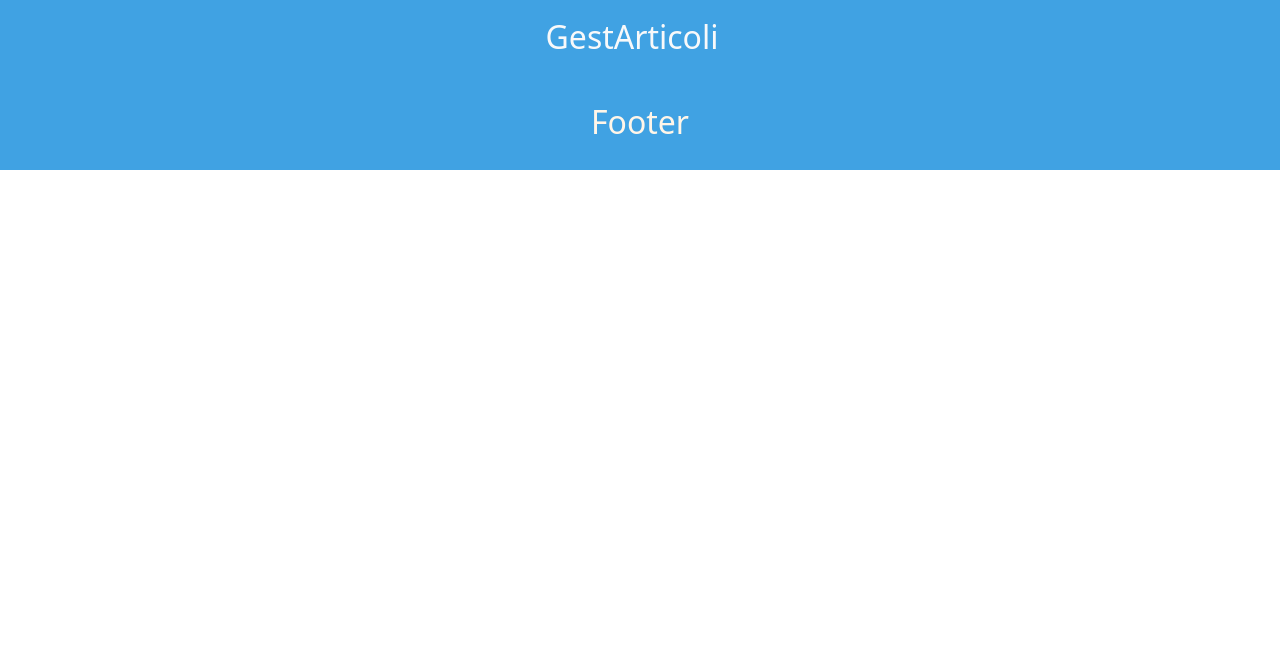
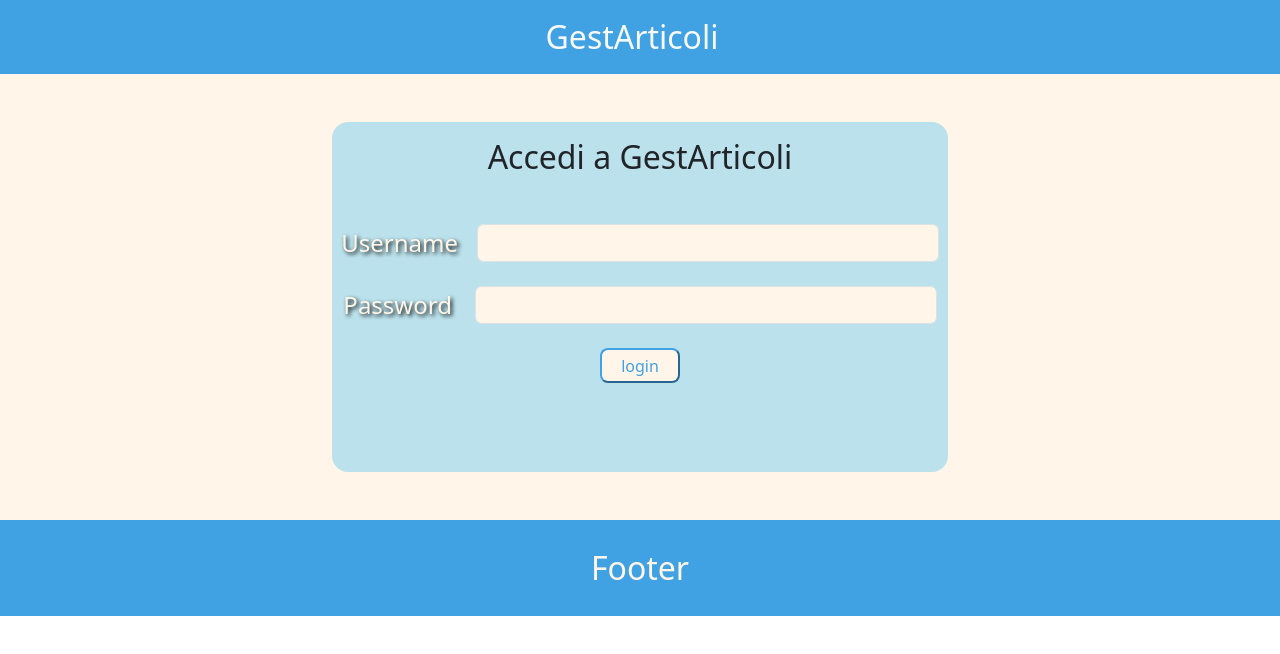
Before and after one commit to rcelani/GestArticoli, an Angular app: page /login in a window 1280 px wide. Before the commit this address led to /. Shown: the top 654 px of the page. Built offline with nearby package versions, Linux system fonts and the light colour scheme.

Commit message:
installazione json-server, simulazione mock-data e implementazione del Authenticathion Service e nuova gestione del metodo Login

```diff
--- /dev/null
+++ b/mock-data/db.json
@@ -0,0 +1,16 @@
+{
+    "users": [
+        {
+            "id": 1,
+            "username": "admin",
+            "password": "admin",
+            "role": "admin"
+        },
+        {
+            "id": 2,
+            "username": "user",
+            "password": "user",
+            "role": "user"
+        }
+    ]
+}
--- a/src/app/admin-dashboard/create-article-form/create-article-form.component.html
+++ b/src/app/admin-dashboard/create-article-form/create-article-form.component.html
@@ -12,7 +12,7 @@
                             <span class="form-text">Inserire massimo 15 parole</span>
                             <input type="text" class="form-control" formControlName="title" id="title" maxlength="15" />
                         </div>
-                        <div class="col-12 px-4 my-4">
+                        <div class="col-12 px-4 my-4 my-lg-0">
                             <label for="subtitle" class="form-label me-4">Sottotitolo</label>
                             <span class="form-text">Inserire massimo 17 parole</span>
                             <input type="text" class="form-control" formControlName="subtitle" id="subtitle" maxlength="17" />
@@ -83,7 +83,7 @@
                         </div>
                     </div>
                 </div>
-                <div class="col-12 d-flex justify-content-start p-0">
+                <div class="col-12 d-flex justify-content-start my-3 p-0">
                     <button type="submit" class="btn btn-success me-4">
                         <i class="bi bi-floppy-fill"></i>
                         <label class="ms-2">Salva</label>
--- a/src/app/app.config.ts
+++ b/src/app/app.config.ts
@@ -1,9 +1,15 @@
-import { ApplicationConfig } from '@angular/core';
+import { ApplicationConfig, importProvidersFrom } from '@angular/core';
 import { provideRouter } from '@angular/router';
 
 import { routes } from './app.routes';
 import { provideClientHydration } from '@angular/platform-browser';
+import { HttpClientModule, provideHttpClient, withFetch } from '@angular/common/http';
 
 export const appConfig: ApplicationConfig = {
-  providers: [provideRouter(routes), provideClientHydration()]
+  providers: [
+    provideRouter(routes),
+    provideClientHydration(),
+    importProvidersFrom(HttpClientModule),
+    provideHttpClient(withFetch())
+  ]
 };
--- /dev/null
+++ b/src/app/login/login-service/authentication.service.ts
@@ -0,0 +1,25 @@
+import { Injectable } from '@angular/core';
+import { HttpClient, HttpClientModule } from '@angular/common/http';
+import { Observable, map } from 'rxjs';
+import { User } from '../../shared/user.model';
+
+@Injectable({
+  providedIn: 'root'
+})
+export class AuthenticationService {
+  private baseUrl = 'http://localhost:3000/users'; // URL del mock backend
+
+  constructor(private http: HttpClient) { }
+
+  getUserLogin(username: string, password: string): Observable<User | null> {
+    return this.http.get<User[]>(`${this.baseUrl}?username=${username}&password=${password}`)
+    .pipe(
+      /* map degli elementi */
+      map(users => {
+        /* cercare la chiave specifica username nell'array */
+        const user = users.find(u => u.username === username);
+        return user || null;
+      })
+    );
+  }
+}
--- a/src/app/login/login.component.ts
+++ b/src/app/login/login.component.ts
@@ -1,12 +1,13 @@
+import { Component } from '@angular/core';
+import { Router } from '@angular/router';
+import { AuthenticationService } from './login-service/authentication.service';
 import { CommonModule } from '@angular/common';
-import { Component } from '@angular/core';
-import { FormsModule } from '@angular/forms';
-import { Router } from '@angular/router';
+import { FormsModule, ReactiveFormsModule } from '@angular/forms';
 
 @Component({
   selector: 'app-login',
   standalone: true,
-  imports: [FormsModule, CommonModule],
+  imports: [FormsModule, CommonModule, ReactiveFormsModule],
   templateUrl: './login.component.html',
   styleUrl: './login.component.css'
 })
@@ -17,18 +18,25 @@ export class LoginComponent {
   errorLogin: string = '';
   error: boolean = false;
 
-  constructor(private router: Router) {}
+  constructor(
+    private router: Router,
+    private authService: AuthenticationService
+  ) {}
 
   login() {
-    if (this.username === 'admin' && this.password === 'admin') {
-      // Se corrette, reindirizza l'amministratore alla dashboard di amministrazione passando come parametro al routing "username".
-      this.router.navigate(['/admin/dashboard'], { queryParams: { username: this.username }});
-    } else if (this.username === '' && this.password === '') {
-      this.error = true;
-      this.errorLogin = 'Inserire le credenziali da amministratore';
-    } else {
-      this.error = true;
-      this.errorLogin = 'Credenziali errate';
-    }
+    this.authService.getUserLogin(this.username, this.password).subscribe(user => {
+      if (user) {
+        if (user.role === 'admin') {
+          /* role user, verrà dirottato in dashboard Admin */
+          this.router.navigate(['/dashboard/admin']);
+        } else if (user.role === 'user') {
+          /* role user, verrà dirottato alla dashboard dello user */
+          this.router.navigate(['/dashboard/user']);
+        }
+      } else {
+        this.error = true;
+        this.errorLogin = 'Inserire le credenziali corrette';
+      }
+    });
   }
 }
--- /dev/null
+++ b/src/app/shared/user.model.ts
@@ -0,0 +1,6 @@
+export interface User {
+    id: number;
+    username: string;
+    password: string;
+    role: string;
+}
--- /dev/null
+++ b/src/app/user-dashboard/user-dashboard.component.html
@@ -0,0 +1 @@
+<p>user-dashboard works!</p>
```
Also changed, not shown: src/app/app.module.ts (added, +19 -0 lines), src/app/app.routes.ts (+5 -2 lines), src/app/login/login.module.ts (added, +20 -0 lines), src/app/user-dashboard/user-dashboard.component.ts (added, +12 -0 lines), src/app/user-dashboard/user-dashboard.component.css (added), 2 other files (tests, documents, lock files or other folders).
